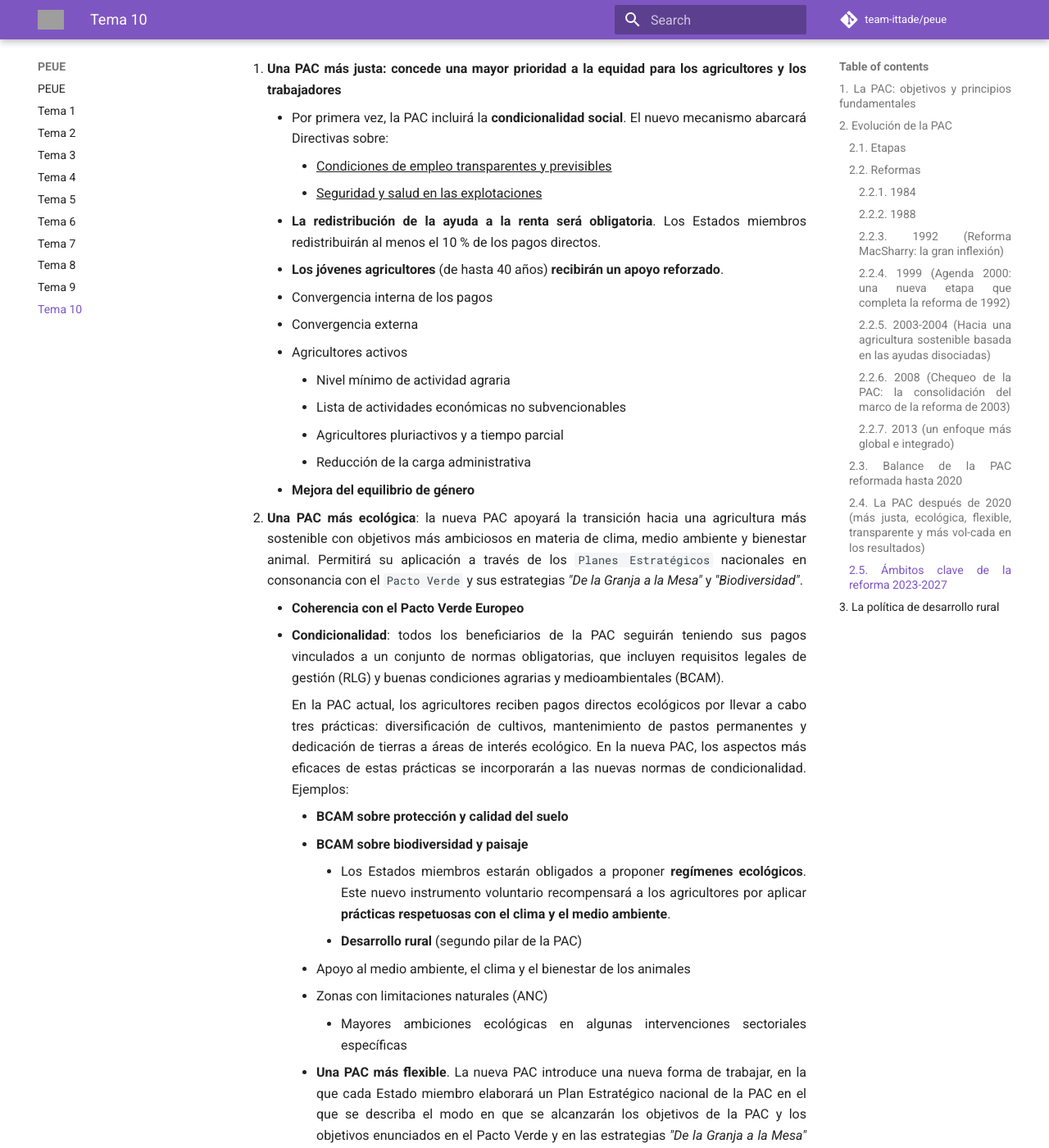
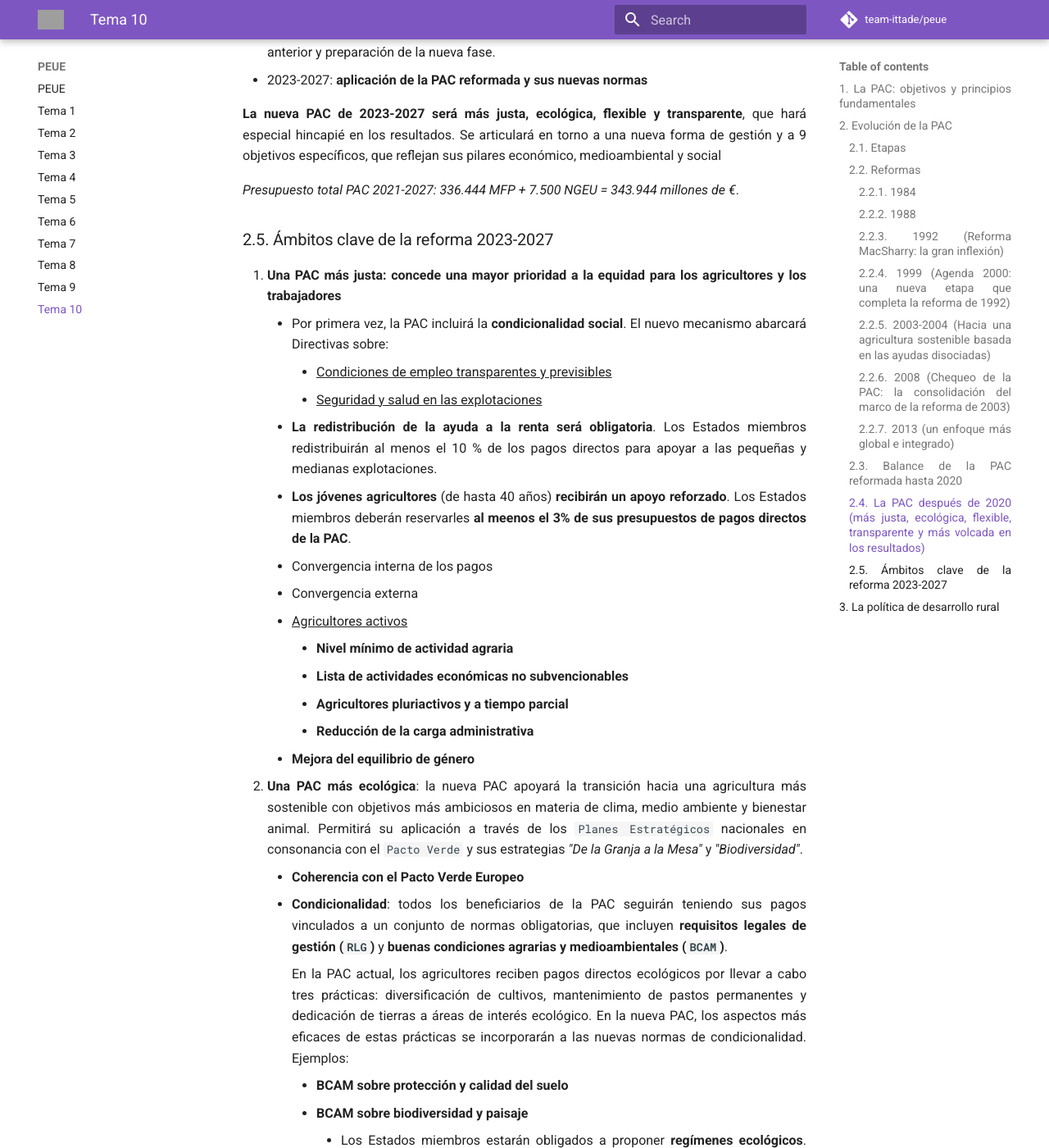
Before and after one commit to team-ittade/peue, an MkDocs documentation site: the page built from docs/tema-10.md, in a window 1280 px wide and 1400 px high, scrolled down 6386 px. Shown: the whole window at 82% size. Built offline with MkDocs 1.6.1 and Material for MkDocs 9.7.7, drawn with Linux system fonts in a browser that asks for light colours; comment, search, counter and statistics services are not loaded; some of the changed text lies outside the part shown; grey boxes are pictures that could not be loaded.

Commit message:
docs: add notes for lection 10

```diff
--- a/docs/tema-10.md
+++ b/docs/tema-10.md
@@ -30,7 +30,7 @@
 - El `Fondo Europeo Agrícola de Garantía (FEAGA)`, para financiar las medidas del primer pilar de la `PAC`
 - El `Fondo Europeo Agrícola de Desarrollo Rural (FEADER)`, destinado a financiar los programas de desarrollo rural
 
-El SAPARD fue sustituido por el `Instrumento de Ayuda de Preadhesión (IAP)`, que pasó a ser el instrumento único de ayuda a partir de 2007.
+El `SAPARD` fue sustituido por el `Instrumento de Ayuda de Preadhesión (IAP)`, que pasó a ser el instrumento único de ayuda a partir de 2007.
 
 !!! success "Pilares actuales de la PAC"
     1. **Política de regulación de precios y mercados** (*organización común de los mercados (OCM[^1]) + Pagos Directos a las Explotaciones*). Para alcanzar los objetivos previstos tanto en el `Tratado de Roma` el `TFUE` creó la  `Organización Común de los Mercados (OCM)`, un marco que contiene las medidas de mercado previstas en el primer pilar de la PAC.
@@ -39,7 +39,7 @@
 
     2. **Política de estructuras agrarias** (*política de desarrollo rural*). La política de la Unión en favor del desarrollo rural se introdujo como segundo pilar de la PAC en el marco de la reforma de la `Agenda 2000`. A diferencia del primer pilar, financiado en su totalidad por la Unión, los programas del segundo pilar están cofinanciados por los fondos de la Unión y fondos regionales o nacionales.
 
-[^1]: marco que contiene las medidas de mercado previstas en el primer pilar de la PAC.
+[^1]: Marco que contiene las medidas de mercado previstas en el primer pilar de la PAC.
 
 ## 2. Evolución de la PAC
 
@@ -102,6 +102,15 @@
 
 #### 2.2.6. 2008 (*Chequeo de la PAC: la consolidación del marco de la reforma de 2003*)
 
+Objetivo: permitir a los agricultores satisfacer la creciente demanda y responder rápidamente a las señales del mercado.
+
+Medidas propuestas:
+
+- Supresión de la retirada de tierras
+- Supresión gradual de las cuotas de producción lechera
+- Abandono progresivo de los pagos históricos
+- ...
+
 #### 2.2.7. 2013 (*un enfoque más global e integrado*)
 
 3 tipos de desafíos:
@@ -150,7 +159,7 @@
 - En la actualidad, las ayudas a los productores están, en gran medida, disociadas de las decisiones en materia de producción, lo que permite a los agricultores de la UE adoptar sus decisiones en función de las señales emitidas por el mercado, adaptarse a los cambios de su entorno económico sobre la base del potencial de su explotación y de sus propias preferencias y contribuir a mejorar la competitividad del sector agrícola.
 - La PAC contribuye cada vez más a prevenir los riesgos de degradación del medio ambiente y a facilitar los bienes públicos demandados por la sociedad
 
-### 2.4. La PAC después de 2020 (*más justa, ecológica, flexible, transparente y más vol-cada en los resultados*)
+### 2.4. La PAC después de 2020 (*más justa, ecológica, flexible, transparente y más volcada en los resultados*)
 
 La PAC en el periodo 2021-2027 **se divide en dos periodos diferenciados**:
 
@@ -167,19 +176,19 @@
     - Por primera vez, la PAC incluirá la **condicionalidad social**. El nuevo mecanismo abarcará Directivas sobre:
         - ^^Condiciones de empleo transparentes y previsibles^^
         - ^^Seguridad y salud en las explotaciones^^
-    - **La redistribución de la ayuda a la renta será obligatoria**. Los Estados miembros redistribuirán al menos el 10 % de los pagos directos.
-    - **Los jóvenes agricultores** (de hasta 40 años) **recibirán un apoyo reforzado**.
+    - **La redistribución de la ayuda a la renta será obligatoria**. Los Estados miembros redistribuirán al menos el 10 % de los pagos directos para apoyar a las pequeñas y medianas explotaciones.
+    - **Los jóvenes agricultores** (de hasta 40 años) **recibirán un apoyo reforzado**. Los Estados miembros deberán reservarles **al meenos el 3% de sus presupuestos de pagos directos de la PAC**.
     - Convergencia interna de los pagos
     - Convergencia externa
-    - Agricultores activos
-        - Nivel mínimo de actividad agraria
-        - Lista de actividades económicas no subvencionables
-        - Agricultores pluriactivos y a tiempo parcial
-        - Reducción de la carga administrativa
+    - ^^Agricultores activos^^
+        - **Nivel mínimo de actividad agraria**
+        - **Lista de actividades económicas no subvencionables**
+        - **Agricultores pluriactivos y a tiempo parcial**
+        - **Reducción de la carga administrativa**
     - **Mejora del equilibrio de género**
 2. **Una PAC más ecológica**: la nueva PAC apoyará la transición hacia una agricultura más sostenible con objetivos más ambiciosos en materia de clima, medio ambiente y bienestar animal. Permitirá su aplicación a través de los `Planes Estratégicos` nacionales en consonancia con el `Pacto Verde` y sus estrategias *"De la Granja a la Mesa"* y *"Biodiversidad"*.
     - **Coherencia con el Pacto Verde Europeo**
-    - **Condicionalidad**: todos los beneficiarios de la PAC seguirán teniendo sus pagos vinculados a un conjunto de normas obligatorias, que incluyen requisitos legales de gestión (RLG) y buenas condiciones agrarias y medioambientales (BCAM).
+    - **Condicionalidad**: todos los beneficiarios de la PAC seguirán teniendo sus pagos vinculados a un conjunto de normas obligatorias, que incluyen **requisitos legales de gestión (`RLG`)** y **buenas condiciones agrarias y medioambientales (`BCAM`)**.
 
         En la PAC actual, los agricultores reciben pagos directos ecológicos por llevar a cabo tres prácticas: diversificación de cultivos, mantenimiento de pastos permanentes y dedicación de tierras a áreas de interés ecológico. En la nueva PAC, los aspectos más eficaces de estas prácticas se incorporarán a las nuevas normas de condicionalidad. Ejemplos:
 
@@ -190,6 +199,7 @@
         - Apoyo al medio ambiente, el clima y el bienestar de los animales
         - Zonas con limitaciones naturales (ANC)
     - Mayores ambiciones ecológicas en algunas intervenciones sectoriales específicas
+
 3. **Una PAC más flexible**. La nueva PAC introduce una nueva forma de trabajar, en la que cada Estado miembro elaborará un Plan Estratégico nacional de la PAC en el que se describa el modo en que se alcanzarán los objetivos de la PAC y los objetivos enunciados en el Pacto Verde y en las estrategias *"De la Granja a la Mesa"* y *"Biodiversidad"*.
 Además, la nueva PAC se centrará en la eficacia gracias a:
     - Normas más sencillas a escala de la UE.
@@ -226,7 +236,7 @@
 - Aumento de la competitividad del sector agrícola y forestal, a través de la ayuda a la reestructuración
 - Mejora del medio ambiente y del entorno rural, a través de la ayuda a la gestión territorial
 - Mejora de la calidad de vida en las zonas rurales y fomento de la diversificación de las actividades económicas
-- El enfoque Leader
+- El enfoque Leader. Su objetivo principal era proporcionar a las comunidades locales la posibilidad de elegir y financiar proyec-tos adaptados al entorno local y que pudiesen producir beneficios a largo plazo.
 
 !!! pied-piper "Objetivos estratégicos a largo plazo"
     - Mejorar la competitividad de la agricultura y la silvicultura
```
Also changed, not shown: docs/tema-8.md (+11 -3 lines), whitelist.json (+7 -0 lines), 1 other file.
